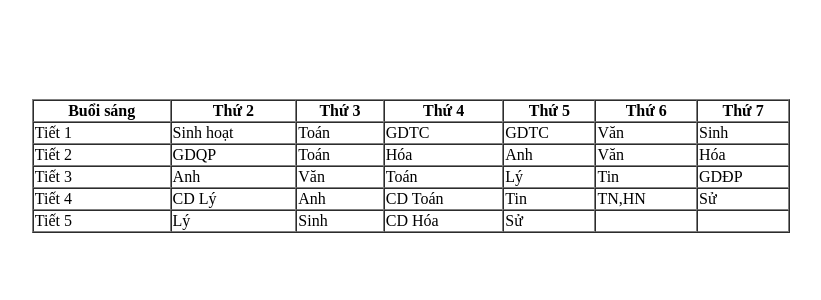
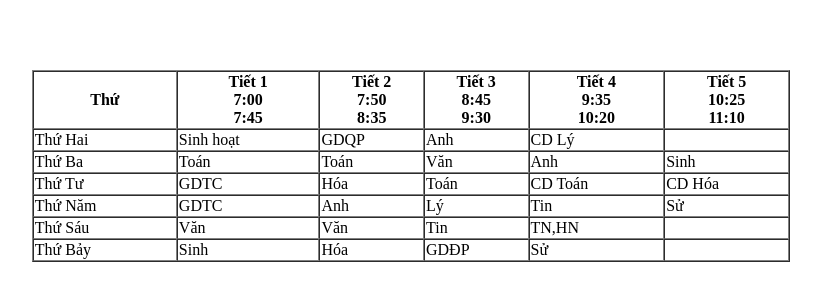
Before and after one commit to lluevtyVN/TKBWebnew, a plain HTML site: page index.html in a window 1280 px wide. Shown: the part 242-542 px from the top of the page, without its empty margins (229-1050 px from the left). Drawn offline with Linux system fonts and the light colour scheme.

Commit message:
Update index.html

```diff
--- a/index.html
+++ b/index.html
@@ -10,59 +10,61 @@
 	<table border="1" cellpadding="1" cellspacing="0">
 	  <thead>
 	    <tr>
-	      <th>Buổi sáng</th>
-	      <th>Thứ 2</th>
-	      <th>Thứ 3</th>
-	      <th>Thứ 4</th>
-	      <th>Thứ 5</th>
-	      <th>Thứ 6</th>
-	      <th>Thứ 7</th>
+	      <th>Thứ</th>
+	      <th>Tiết 1<br>7:00<br>7:45</th>
+	      <th>Tiết 2<br>7:50<br>8:35</th>
+	      <th>Tiết 3<br>8:45<br>9:30</th>
+	      <th>Tiết 4<br>9:35<br>10:20</th>
+	      <th>Tiết 5<br>10:25<br>11:10</th>
 	    </tr>
 	  </thead>
 	  <tbody>
 	    <tr>
-	      <td>Tiết 1</td>
+	      <td>Thứ Hai</td>
 	      <td>Sinh hoạt</td>
+	      <td>GDQP</td>
+	      <td>Anh</td>
+	      <td>CD Lý</td>
+	      <td></td>
+	    </tr>
+	    <tr>
+	      <td>Thứ Ba</td>
 	      <td>Toán</td>
-	      <td>GDTC</td>
-	      <td>GDTC</td>
+	      <td>Toán</td>
 	      <td>Văn</td>
+	      <td>Anh</td>
 	      <td>Sinh</td>
 	    </tr>
 	    <tr>
-	      <td>Tiết 2</td>
-	      <td>GDQP</td>
+	      <td>Thứ Tư</td>
+	      <td>GDTC</td>
+	      <td>Hóa</td>
 	      <td>Toán</td>
-	      <td>Hóa</td>
-	      <td>Anh</td>
-	      <td>Văn</td>
-	      <td>Hóa</td>
+	      <td>CD Toán</td>
+	      <td>CD Hóa</td>
 	    </tr>
 	    <tr>
-	      <td>Tiết 3</td>
+	      <td>Thứ Năm</td>
+	      <td>GDTC</td>
 	      <td>Anh</td>
-	      <td>Văn</td>
-	      <td>Toán</td>
 	      <td>Lý</td>
 	      <td>Tin</td>
-	      <td>GDĐP</td>
-	    </tr>
-	    <tr>
-	      <td>Tiết 4</td>
-	      <td>CD Lý</td>
-	      <td>Anh</td>
-	      <td>CD Toán</td>
-	      <td>Tin</td>
-	      <td>TN,HN</td>
 	      <td>Sử</td>
 	    </tr>
 	    <tr>
-	      <td>Tiết 5</td>
-	      <td>Lý</td>
+	      <td>Thứ Sáu</td>
+	      <td>Văn</td>
+	      <td>Văn</td>
+	      <td>Tin</td>
+	      <td>TN,HN</td>
+	      <td></td>
+	    </tr>
+	    <tr>
+	      <td>Thứ Bảy</td>
 	      <td>Sinh</td>
-	      <td>CD Hóa</td>
+	      <td>Hóa</td>
+	      <td>GDĐP</td>
 	      <td>Sử</td>
-	      <td></td>
 	      <td></td>
 	    </tr>
 	  </tbody>
```
